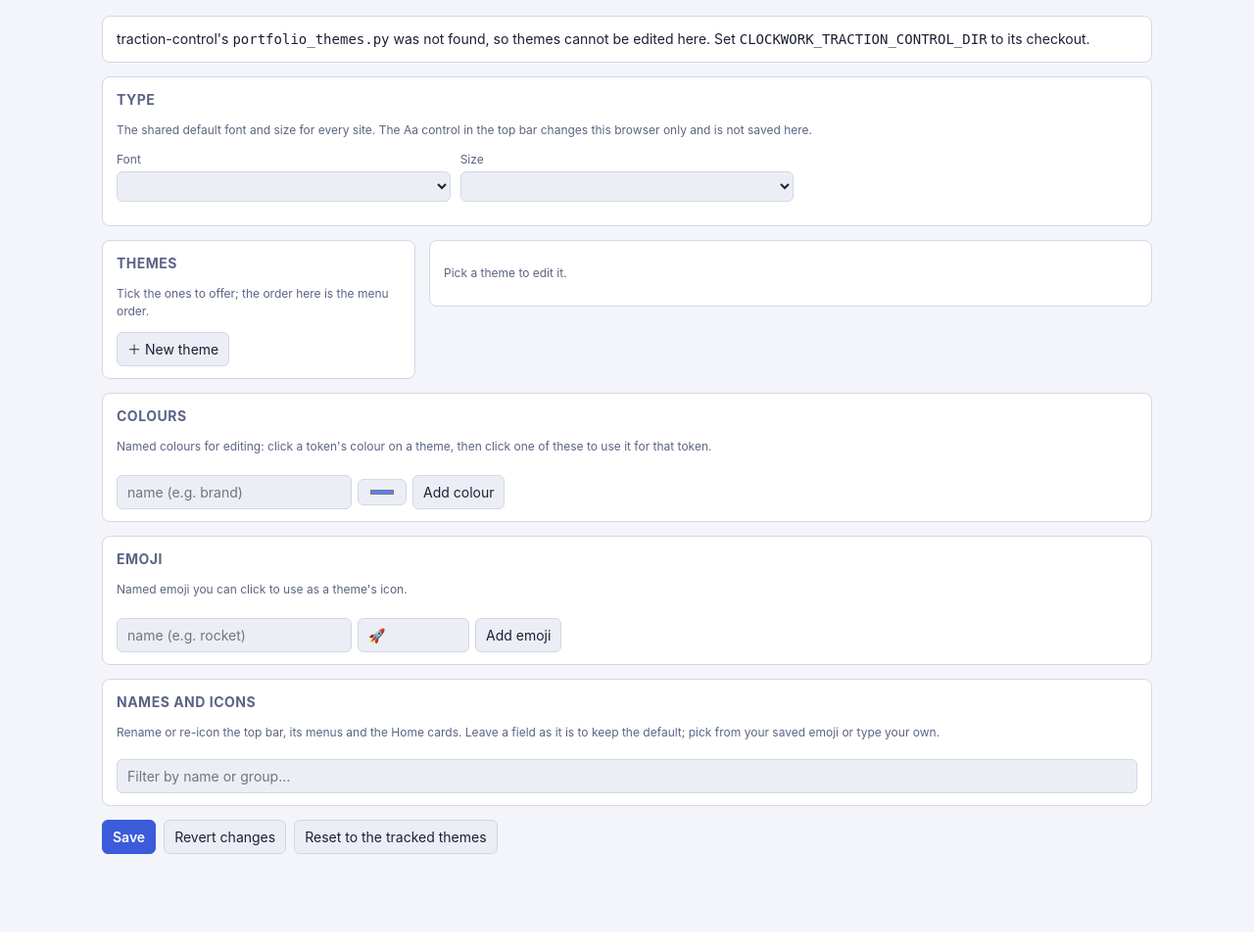
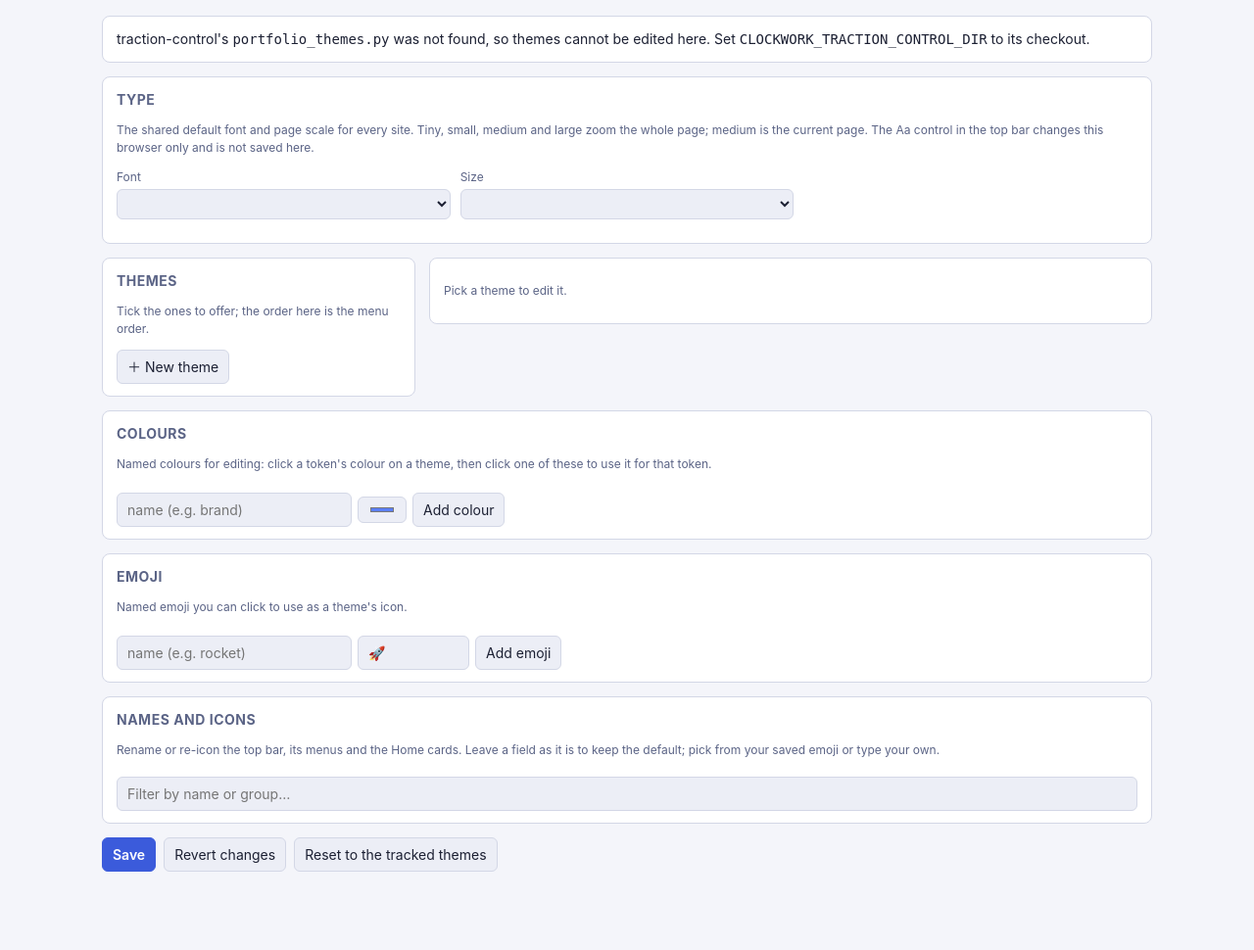
Before and after one commit to casonk/clockwork, a Flask app: page /themes in a window 1280 px wide. Shown: the part 122-1092 px from the top of the page at 98% size. Before the commit the page ends 994 px from the top, so only its background shows below. Run offline with Flask 3, Linux system fonts and the light colour scheme; lists and menus that the app fills with data are empty; some libraries are stand-ins or nearby versions.

Commit message:
feat(web): offer a tiny, small, medium and large page scale (#95)
The Themes page and the Aa menu use the named scales. Medium leaves the page as it is, and the other steps zoom every element.

```diff
--- a/web/static/portfolio-theme.css
+++ b/web/static/portfolio-theme.css
@@ -227,8 +227,8 @@
 html[data-font="system"] { --font: -apple-system, BlinkMacSystemFont, "Segoe UI", sans-serif; }
 html[data-font="serif"] { --font: "Iowan Old Style", Palatino, "Palatino Linotype", Georgia, serif; }
 html[data-font="mono"] { --font: ui-monospace, "Cascadia Code", "SF Mono", Menlo, Consolas, monospace; }
-html[data-size="14"] { --font-size: 14px; }
-html[data-size="16"] { --font-size: 16px; }
-html[data-size="18"] { --font-size: 18px; }
-html[data-size="20"] { --font-size: 20px; }
-html { font-family: var(--font); font-size: var(--font-size); }
+html[data-size="tiny"] { zoom: 0.8; }
+html[data-size="small"] { zoom: 0.9; }
+html[data-size="medium"] { zoom: 1; }
+html[data-size="large"] { zoom: 1.25; }
+html { font-family: var(--font); font-size: var(--font-size); zoom: 1; }
--- a/web/static/portfolio-theme.js
+++ b/web/static/portfolio-theme.js
@@ -165,14 +165,16 @@
     el.addEventListener("click", cycle);
     paintCycle(el, current() || pick());
   }
-  var TYPE = {"font": "system", "size": 14};
+  var TYPE = {"font": "system", "size": "medium"};
   var FACES = {"system": "System", "serif": "Serif", "mono": "Mono"};
-  var SIZES = [14, 16, 18, 20];
+  var SIZES = {"tiny": "Tiny", "small": "Small", "medium": "Medium", "large": "Large"};
   var FONT_KEY = "portfolio-font", SIZE_KEY = "portfolio-size";
+  var LEGACY_SIZE = { "14": "medium", "16": "large", "18": "large", "20": "large" };
   function knownFace(name) { return Object.prototype.hasOwnProperty.call(FACES, name) ? name : null; }
   function knownSize(value) {
-    var n = parseInt(value, 10);
-    return SIZES.indexOf(n) >= 0 ? String(n) : null;
+    if (value == null) return null;
+    if (Object.prototype.hasOwnProperty.call(SIZES, value)) return value;
+    return LEGACY_SIZE[String(value)] || null;
   }
   function stored(key) {
     try { return localStorage.getItem(key); } catch (e) { return null; }
@@ -181,15 +183,15 @@
     var params = new URLSearchParams(location.search);
     return {
       font: knownFace(params.get("font")) || knownFace(stored(FONT_KEY)) || TYPE.font,
-      size: knownSize(params.get("size")) || knownSize(stored(SIZE_KEY)) || String(TYPE.size)
+      size: knownSize(params.get("size")) || knownSize(stored(SIZE_KEY)) || knownSize(TYPE.size)
     };
   }
   function applyType(choice) {
     root.setAttribute("data-font", choice.font);
     root.setAttribute("data-size", choice.size);
-    var text = "Font: " + FACES[choice.font] + ", " + choice.size + " px.";
+    var text = "Font: " + FACES[choice.font] + ", " + SIZES[choice.size] + ".";
     document.querySelectorAll("[data-type-font]").forEach(function (el) { el.textContent = FACES[choice.font]; });
-    document.querySelectorAll("[data-type-size]").forEach(function (el) { el.textContent = choice.size; });
+    document.querySelectorAll("[data-type-size]").forEach(function (el) { el.textContent = SIZES[choice.size]; });
     document.querySelectorAll("[data-type-cycle]").forEach(function (el) {
       el.setAttribute("title", text);
       el.setAttribute("aria-label", text + " Switch the font.");
@@ -229,7 +231,7 @@
     heading("Font");
     Object.keys(FACES).forEach(function (name) { choice("font", name, FACES[name]); });
     heading("Size");
-    SIZES.forEach(function (size) { choice("size", String(size), size + " px"); });
+    Object.keys(SIZES).forEach(function (name) { choice("size", name, SIZES[name]); });
     paintType(menu, {font: root.getAttribute("data-font"), size: root.getAttribute("data-size")});
   }
   function setType(kind, value) {
--- a/web/static/themes-editor.js
+++ b/web/static/themes-editor.js
@@ -1,4 +1,4 @@
-/* The themes page: edit your portfolio themes, colours, emoji, and the shared font and size.
+/* The themes page: edit your portfolio themes, colours, emoji, and the shared font and page scale.
  *
  * Everything shown comes from a file you can edit, so the DOM is built with textContent and
  * properties, never innerHTML. The server (traction-control's portfolio_themes.py) validates the
@@ -61,11 +61,15 @@
     S = JSON.parse(JSON.stringify(state));
     S.labels = S.labels || {};
     S.themes.forEach(function (t) { t.tokens = Object.assign({}, t.tokens); });
-    S.type = S.type || { font: "system", size: 14 };
+    S.type = S.type || { font: "system", size: "medium" };
+    if (typeof S.type.size === "number") S.type.size = "medium";
     S.fonts = S.fonts && S.fonts.length ? S.fonts : [
       { name: "system", label: "System" }, { name: "serif", label: "Serif" }, { name: "mono", label: "Mono" }
     ];
-    S.sizes = S.sizes && S.sizes.length ? S.sizes : [14, 16, 18, 20];
+    S.sizes = S.sizes && S.sizes.length ? S.sizes : [
+      { name: "tiny", label: "Tiny" }, { name: "small", label: "Small" },
+      { name: "medium", label: "Medium" }, { name: "large", label: "Large" }
+    ];
     if (!S.themes.some(function (t) { return t.name === selected; })) selected = S.themes.length ? S.themes[0].name : null;
     saved = snapshot();
     render();
@@ -261,9 +265,11 @@
     fillSelect(font, S.fonts.map(function (face) {
       return { value: face.name, label: face.label };
     }), S.type.font, function (value) { S.type.font = value; });
-    fillSelect(size, S.sizes.map(function (n) {
-      return { value: String(n), label: n + " px" };
-    }), String(S.type.size), function (value) { S.type.size = parseInt(value, 10); });
+    fillSelect(size, S.sizes.map(function (item) {
+      return item && typeof item === "object"
+        ? { value: item.name, label: item.label }
+        : { value: String(item), label: String(item) };
+    }), S.type.size, function (value) { S.type.size = value; });
   }
 
   // ---- names and icons for cards, menu entries and top-bar items
@@ -330,7 +336,7 @@
       palette: S.palette,
       emoji: S.emoji,
       labels: S.labels,
-      type: { font: S.type.font, size: Number(S.type.size) }
+      type: { font: S.type.font, size: S.type.size }
     };
   }
 
@@ -350,7 +356,7 @@
   $("save").addEventListener("click", save);
   $("revert").addEventListener("click", function () { init(); say("", ""); });
   $("reset-all").addEventListener("click", function () {
-    if (!confirm("Drop all of your themes, colours, emoji, names and icons, and the shared font and size, and go back to the tracked themes?")) return;
+    if (!confirm("Drop all of your themes, colours, emoji, names and icons, and the shared font and page scale, and go back to the tracked themes?")) return;
     api("/api/themes/reset", {}).then(function (res) {
       if (res.data.ok) { say("Reset. Reloading…", "ok"); setTimeout(function () { location.reload(); }, 600); }
       else say(res.data.error || "Could not reset.", "err");
--- a/web/templates/themes.html
+++ b/web/templates/themes.html
@@ -72,7 +72,7 @@
   {% endif %}
   <section class="panel" id="type-panel">
     <h2>Type</h2>
-    <p class="muted">The shared default font and size for every site. The Aa control in the top bar changes this browser only and is not saved here.</p>
+    <p class="muted">The shared default font and page scale for every site. Tiny, small, medium and large zoom the whole page; medium is the current page. The Aa control in the top bar changes this browser only and is not saved here.</p>
     <div class="fields">
       <label>Font<select id="type-font"></select></label>
       <label>Size<select id="type-size"></select></label>
```
Also changed, not shown: tests/test_system_theme.py (+4 -1 lines), tests/test_themes_page.py (+11 -8 lines), web/static/portfolio-chrome.js (+10 -8 lines), CHANGELOG.md, README.md.
